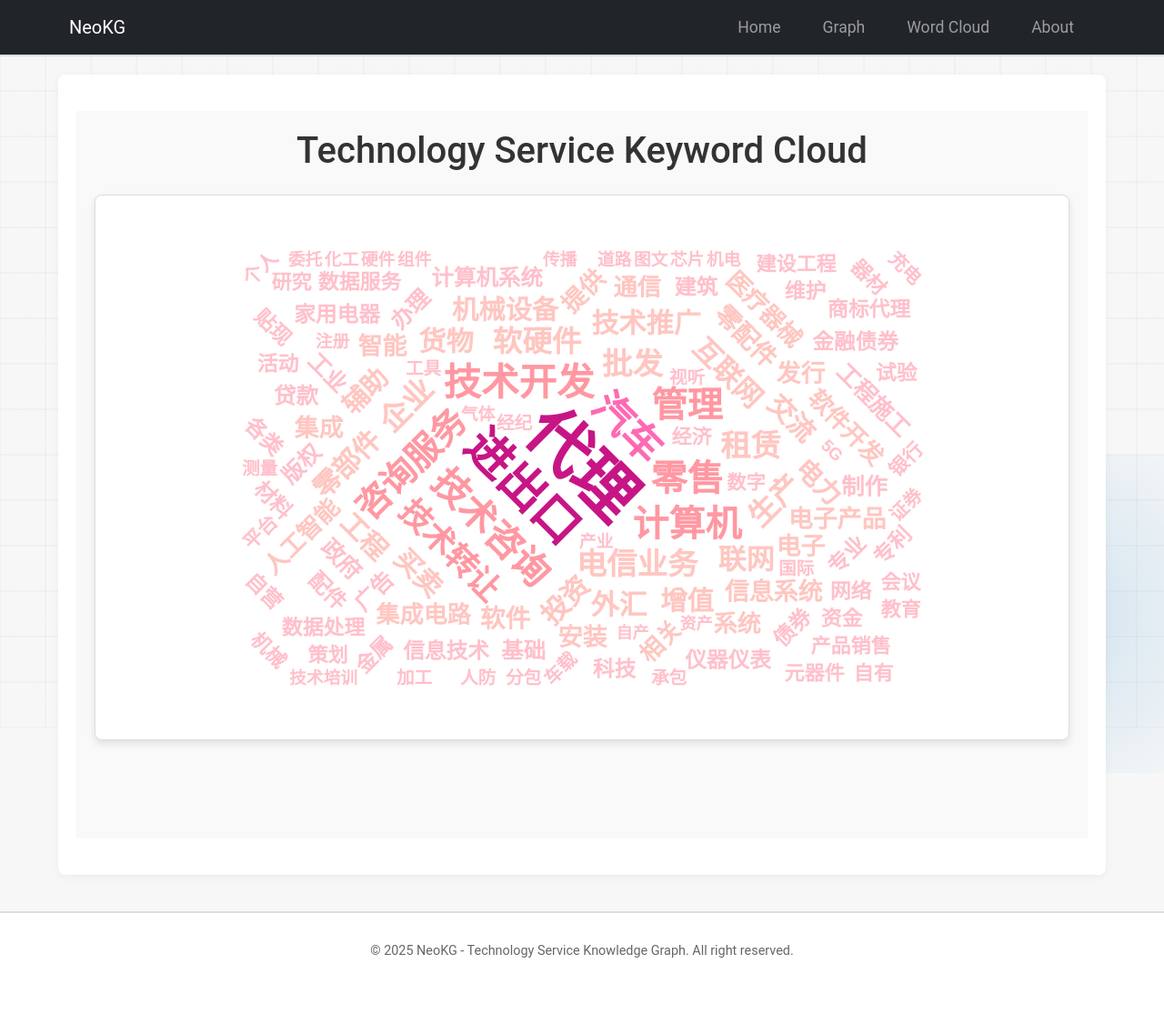
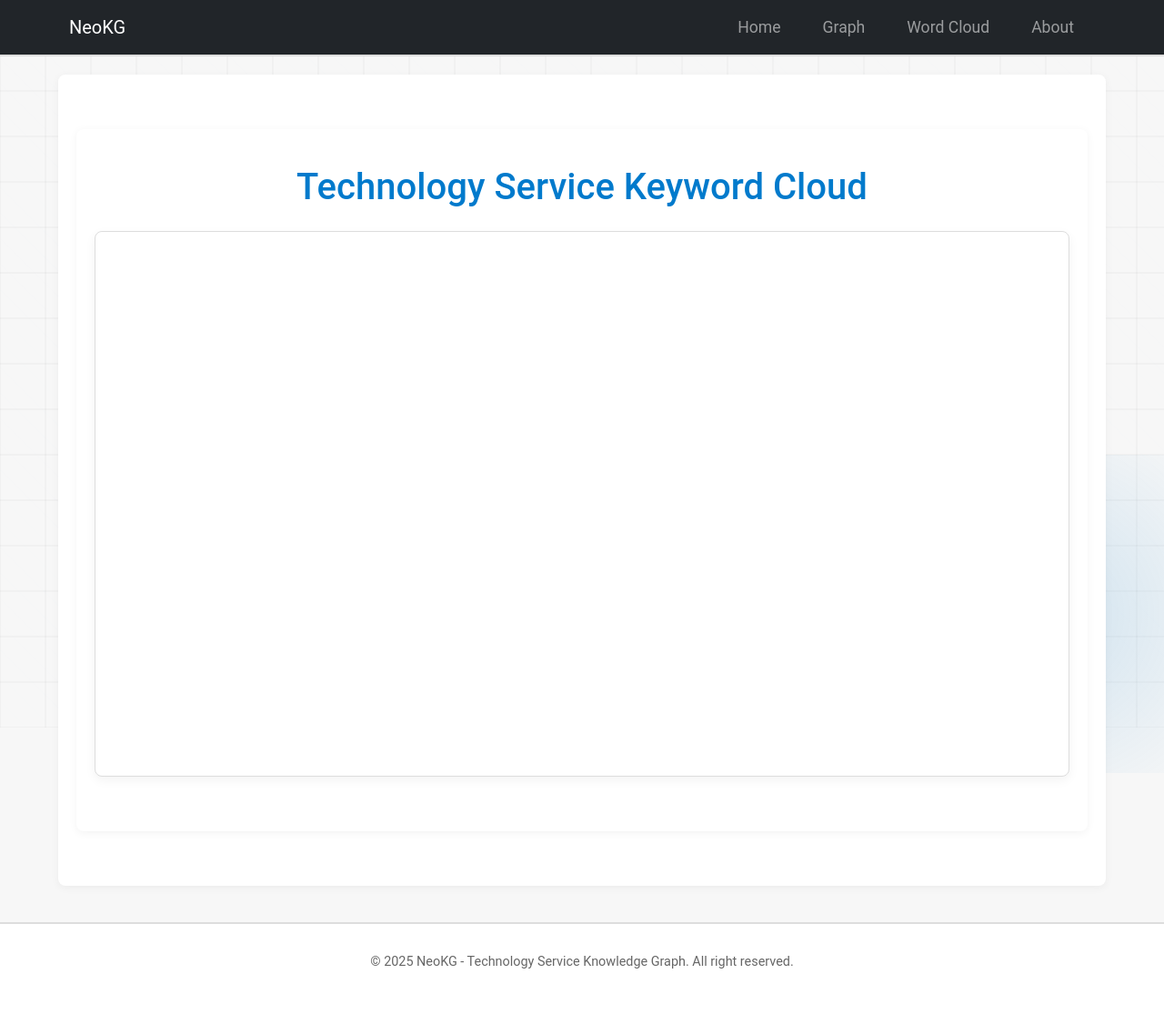
Before and after one commit to AcerousKylin/NeoKG, a Django app: page /wordcloud/ in a window 1280 px wide. Shown: the whole page at 91% size. Before the commit the page ends 1053 px from the top, so only its background shows below. Run offline with Django 5.2, Linux system fonts and the light colour scheme; some libraries are stand-ins or nearby versions.

Commit message:
index and base page style refresh to white

```diff
--- a/static/css/wordCloud.css
+++ b/static/css/wordCloud.css
@@ -1,16 +1,14 @@
 .wordcloud-wrapper {
-    padding: 20px;
+  padding: 40px 20px;
   text-align: center;
-    background: #f9f9f9;
-    min-height: 100vh;
 }
 
-#wordcloud-container {
+.wordcloud-container {
   width: 100%;
   height: 600px;
   margin: 20px auto;
   border: 1px solid #ddd;
   background: #fff;
   border-radius: 8px;
-    box-shadow: 0 4px 8px rgba(0,0,0,0.1);
+  box-shadow: 0 4px 12px rgba(0,0,0,0.05);
 }
--- a/templates/visualization/wordCloud.html
+++ b/templates/visualization/wordCloud.html
@@ -7,9 +7,9 @@
 {% endblock %}
 
 {% block content %}
-<div class="wordcloud-wrapper">
-    <h1 class="mb-4">Technology Service Keyword Cloud</h1>
-    <div id="wordcloud-container"></div>
+<div class="section wordcloud-wrapper">
+    <h1 class="mb-4" style="color:#007ACC;">Technology Service Keyword Cloud</h1>
+    <div class="wordcloud-container"></div>
 </div>
 {% endblock %}
 
```
Lines whose indentation alone changed are shown as unchanged.
